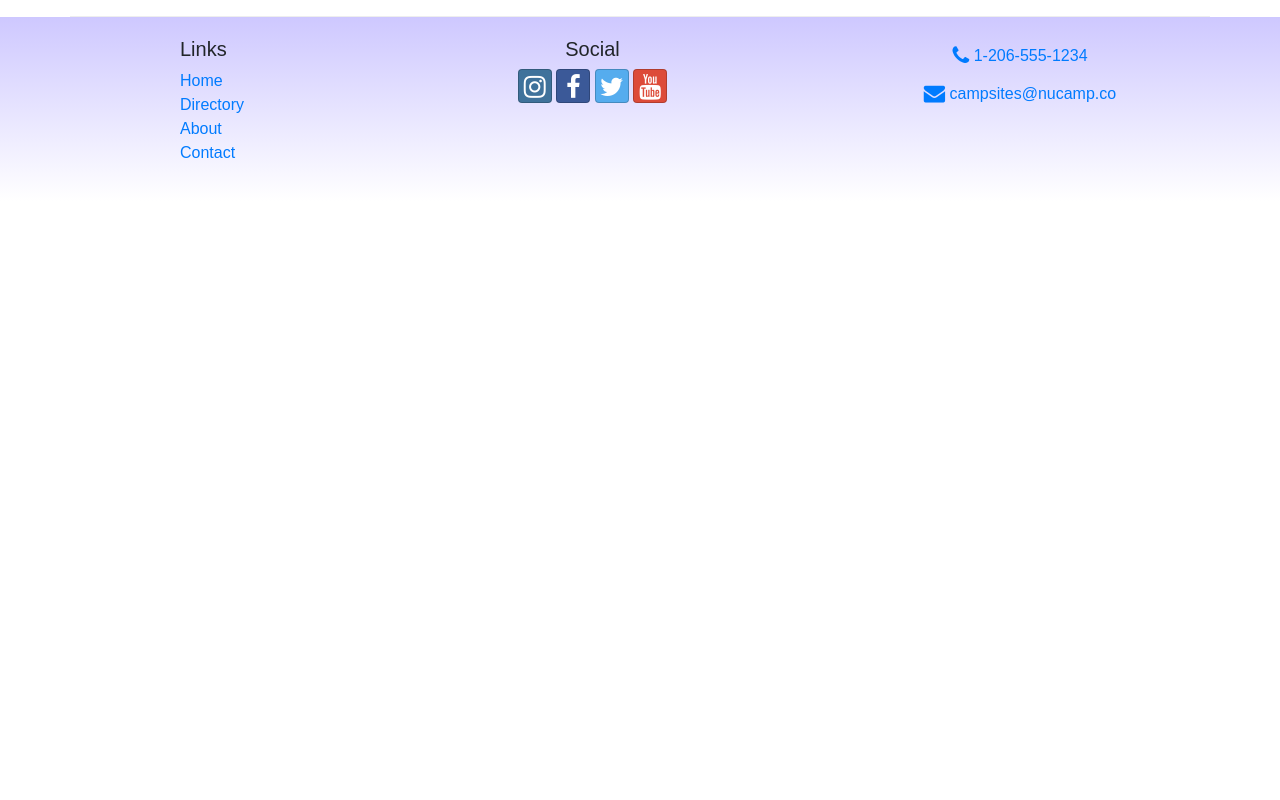
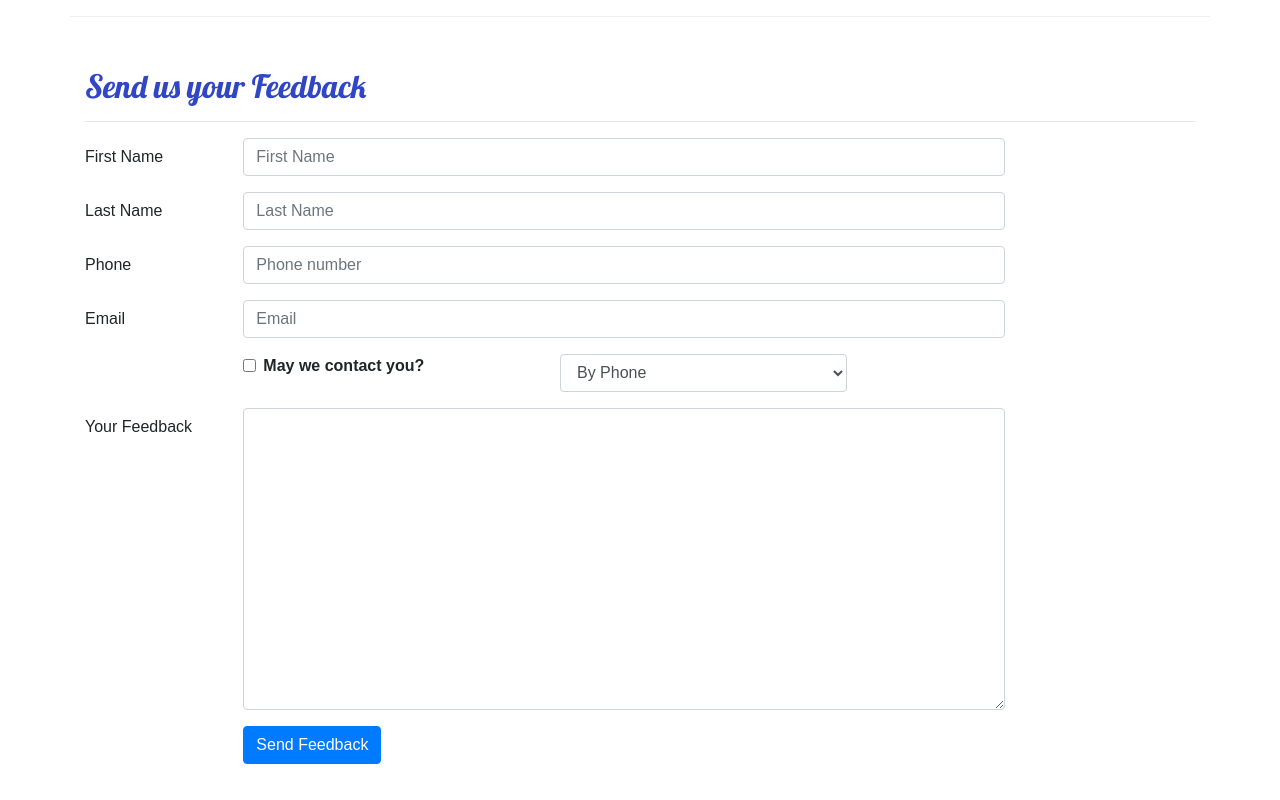
Before and after one commit to ErwinWoz/nucamp_react, a React (Create React App) app: page /contactus in a window 1280 px wide. Shown: the part 560-1360 px from the top of the page. Before the commit the page ends 800 px from the top, so only its background shows below. Built offline with nearby package versions, Linux system fonts and the light colour scheme.

Commit message:
Controlled Forms

```diff
--- a/src/components/ContactComponent.js
+++ b/src/components/ContactComponent.js
@@ -1,8 +1,44 @@
-import React from 'react';
-import { Breadcrumb, BreadcrumbItem } from 'reactstrap';
+import React, { Component } from 'react';
+import { Breadcrumb, BreadcrumbItem, Button, Form, FormGroup, Label, Input, Col } from 'reactstrap';
 import { Link } from 'react-router-dom';
 
-function Contact(props) {
+
+
+class Contact extends Component {
+    constructor(props) {
+        super(props);
+
+        this.state = {
+            firstName: '',
+            lastName: '',
+            phoneNum: '',
+            email: '',
+            agree: false,
+            contactType: 'By Phone',
+            feedback: ''
+        };
+
+        this.handleInputChange = this.handleInputChange.bind(this);
+        this.handleSubmit = this.handleSubmit.bind(this);
+    }
+
+    handleInputChange(event) {
+        const target = event.target;
+        const value = target.type === 'checkbox' ? target.checked : target.value;
+        const name = target.name;
+
+        this.setState({
+          [name]: value
+        });
+    }
+
+    handleSubmit(event) {
+        console.log('Current state is: ' + JSON.stringify(this.state));
+        alert('Current state is: ' + JSON.stringify(this.state));
+        event.preventDefault();
+    }
+
+    render() {
         return (
             <div className="container">
                 <div className="row">
@@ -30,8 +66,92 @@
                         <a role="button" className="btn btn-link" href="mailto:fakeemail@fakeemail.co"><i className="fa fa-envelope-o"></i> campsites@nucamp.co</a>
                     </div>
                 </div>
+                <div className="row row-content">
+                    <div className="col-12">
+                        <h2>Send us your Feedback</h2>
+                        <hr />
+                    </div>
+                    <div className="col-md-10">
+                        <Form onSubmit={this.handleSubmit}>
+                            <FormGroup row>
+                                <Label htmlFor="firstName" md={2}>First Name</Label>
+                                <Col md={10}>
+                                    <Input type="text" id="firstName" name="firstName"
+                                        placeholder="First Name"
+                                        value={this.state.firstName}
+                                        onChange={this.handleInputChange} />
+                                </Col>
+                            </FormGroup>
+                            <FormGroup row>
+                                <Label htmlFor="lastName" md={2}>Last Name</Label>
+                                <Col md={10}>
+                                    <Input type="text" id="lastName" name="lastName"
+                                        placeholder="Last Name"
+                                        value={this.state.lastName}
+                                        onChange={this.handleInputChange} />
+                                </Col>
+                            </FormGroup>
+                            <FormGroup row>
+                                <Label htmlFor="phoneNum" md={2}>Phone</Label>
+                                <Col md={10}>
+                                    <Input type="tel" id="phoneNum" name="phoneNum"
+                                        placeholder="Phone number"
+                                        value={this.state.phoneNum}
+                                        onChange={this.handleInputChange} />
+                                </Col>
+                            </FormGroup>
+                            <FormGroup row>
+                                <Label htmlFor="email" md={2}>Email</Label>
+                                <Col md={10}>
+                                    <Input type="email" id="email" name="email"
+                                        placeholder="Email"
+                                        value={this.state.email}
+                                        onChange={this.handleInputChange} />
+                                </Col>
+                            </FormGroup>
+                            <FormGroup row>
+                                <Col md={{size: 4, offset: 2}}>
+                                    <FormGroup check>
+                                        <Label check>
+                                            <Input type="checkbox"
+                                                name="agree"
+                                                checked={this.state.agree}
+                                                onChange={this.handleInputChange} /> {' '}
+                                            <strong>May we contact you?</strong>
+                                        </Label>
+                                    </FormGroup>
+                                </Col>
+                                <Col md={4}>
+                                    <Input type="select" name="contactType"
+                                            value={this.state.contactType}
+                                            onChange={this.handleInputChange}>
+                                        <option>By Phone</option>
+                                        <option>By Email</option>
+                                    </Input>
+                                </Col>
+                            </FormGroup>
+                            <FormGroup row>
+                                <Label htmlFor="feedback" md={2}>Your Feedback</Label>
+                                <Col md={10}>
+                                    <Input type="textarea" id="feedback" name="feedback"
+                                        rows="12"
+                                        value={this.state.feedback}
+                                        onChange={this.handleInputChange}></Input>
+                                </Col>
+                            </FormGroup>
+                            <FormGroup row>
+                                <Col md={{size: 10, offset: 2}}>
+                                    <Button type="submit" color="primary">
+                                        Send Feedback
+                                    </Button>
+                                </Col>
+                            </FormGroup>
+                        </Form>
+                    </div>
+                </div>
             </div>
         );
     }
+}
 
 export default Contact;
```
Lines whose indentation alone changed are shown as unchanged.
